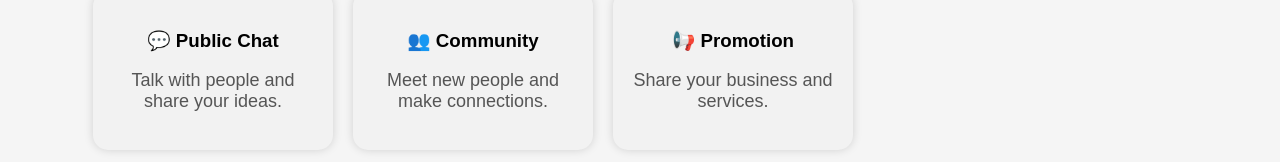
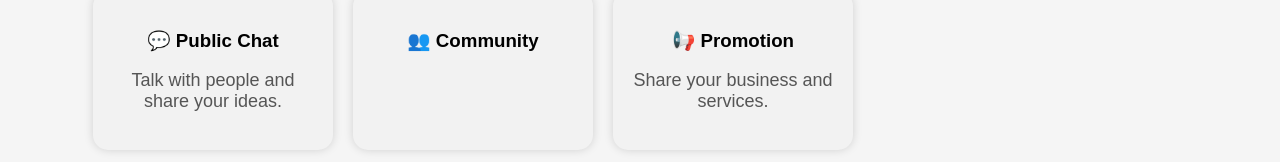
Before and after one commit to armani090/selling-gupshup, a React (Create React App) app: page / in a window 1280 px wide. Shown: the part 746-908 px from the top of the page. Built offline with nearby package versions, Linux system fonts and the light colour scheme; no server answers.

Commit message:
Fix Home page BOM and JSX closing tag

```diff
--- a/src/pages/Home.js
+++ b/src/pages/Home.js
@@ -447,7 +447,9 @@ function Home() {
         );
 
         const response = await fetch(
-          (window.location.hostname === "localhost" ? "http://localhost:5000/upload-post-media" : "/upload-post-media"),
+          (window.location.hostname === "localhost"
+            ? "http://localhost:5000/upload-post-media"
+            : "/upload-post-media"),
           {
             method: "POST",
             body: formData,
@@ -1126,9 +1128,6 @@ function Home() {
               <h3>
                 {"\u{1F465}"} Community
               </h3>
-              <p>
-                Meet new people and make connections.
-              </p>
             </div>
 
             <div className="card">
```
